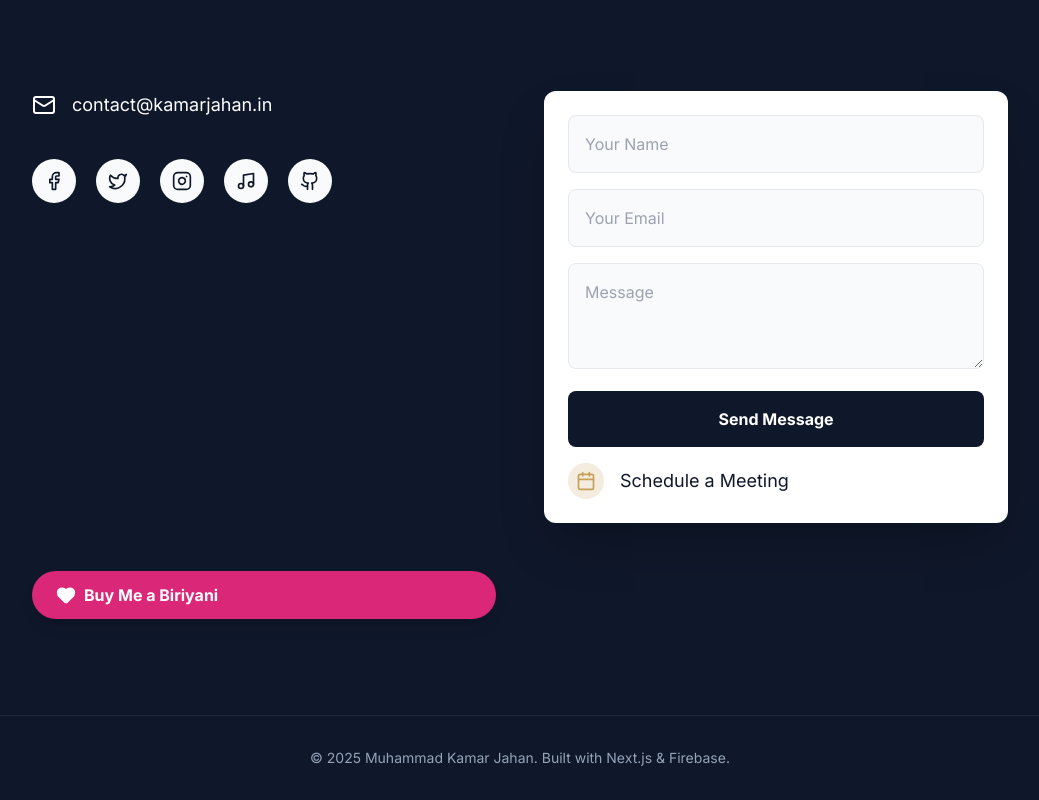
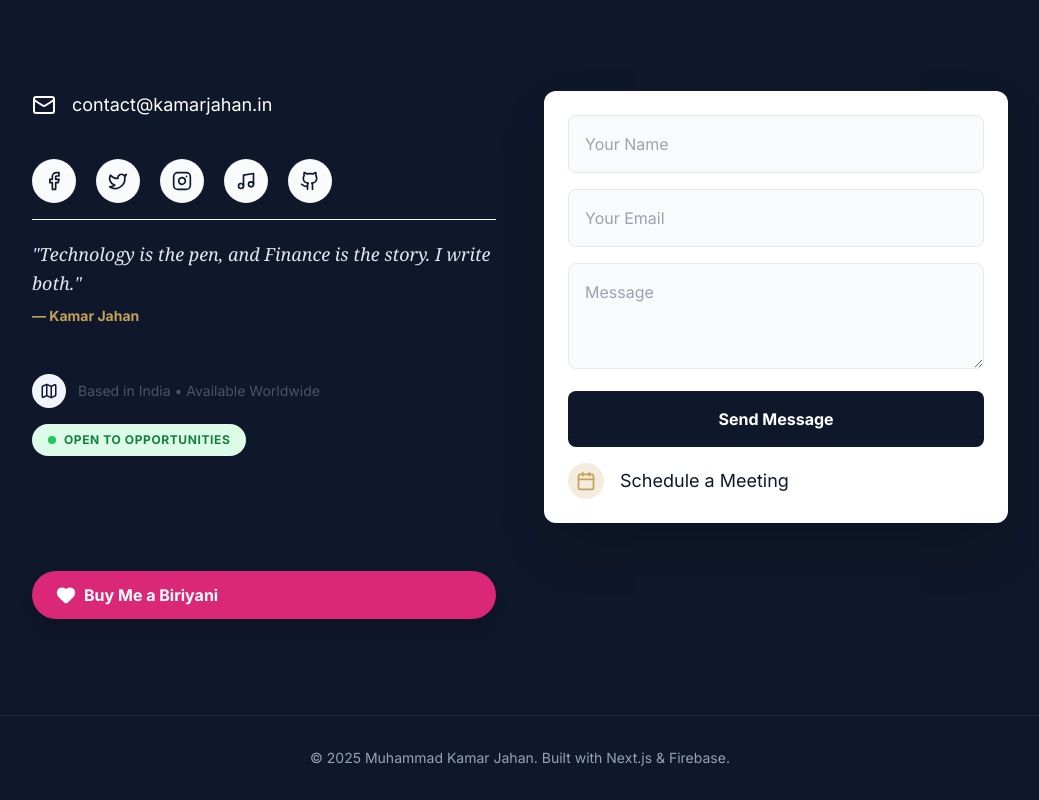
Before and after one commit to kamarjahan/portfolio-nextjs, a Next.js app: page / in a window 1280 px wide. Shown: the part 1653-2453 px from the top of the page, without its empty margins (120-1159 px from the left). Built offline with nearby package versions, Linux system fonts and the light colour scheme; no server answers; the database is empty.

Commit message:
added social & quote

```diff
--- a/src/app/page.js
+++ b/src/app/page.js
@@ -5,7 +5,7 @@ import React, { useState, useEffect } from 'react';
 import {
   Download, Send, Linkedin, Github, Instagram, Mail,
   ExternalLink, Code, CheckCircle, Loader2, Award, Menu, X, FileText,
-  QrCode, XCircle, Moon, Sun, Calendar, BookOpen, Facebook, Twitter, Music
+  QrCode, XCircle, Moon, Sun, Calendar, BookOpen, Facebook, Twitter, Music, Map
 } from 'lucide-react';
 
 import { db } from '../firebase';
@@ -376,6 +376,29 @@ export default function Portfolio() {
                       <Github size={20} />
                     </a>
                  </div>
+                 {/* Quote */}
+                 <div className="pt-5 mt-4 border-t border-gray-50 dark:border-slate-400">
+                    <p className="text-lg font-serif italic text-slate-200 dark:text-slate-250 leading-relaxed">
+                       "Technology is the pen, and Finance is the story. I write both."
+                    </p>
+                    <p className="text-sm font-bold text-gold mt-2">— Kamar Jahan</p>
+                 </div>
+
+                 {/* Location & Status */}
+                 <div className="pt-8 space-y-4">
+                    <div className="flex items-center gap-3 text-slate-600 dark:text-slate-400">
+                       <div className="p-2 bg-slate-100 dark:bg-slate-800 rounded-full text-oxford dark:text-gold">
+                          <Map size={18} />
+                       </div>
+                       <span className="text-sm">Based in India • Available Worldwide</span>
+                    </div>
+
+                    <div className="inline-flex items-center gap-2 px-4 py-2 bg-green-100 dark:bg-green-900/30 text-green-700 dark:text-green-400 text-xs font-bold uppercase tracking-wider rounded-full">
+                       <span className="w-2 h-2 bg-green-500 rounded-full animate-pulse"></span>
+                       Open to Opportunities
+                    </div>
+                 </div>
+
               </div>
 
            <form onSubmit={handleSubmit} className="bg-white dark:bg-slate-card p-6 rounded-xl text-oxford dark:text-white shadow-2xl space-y-4">
```
